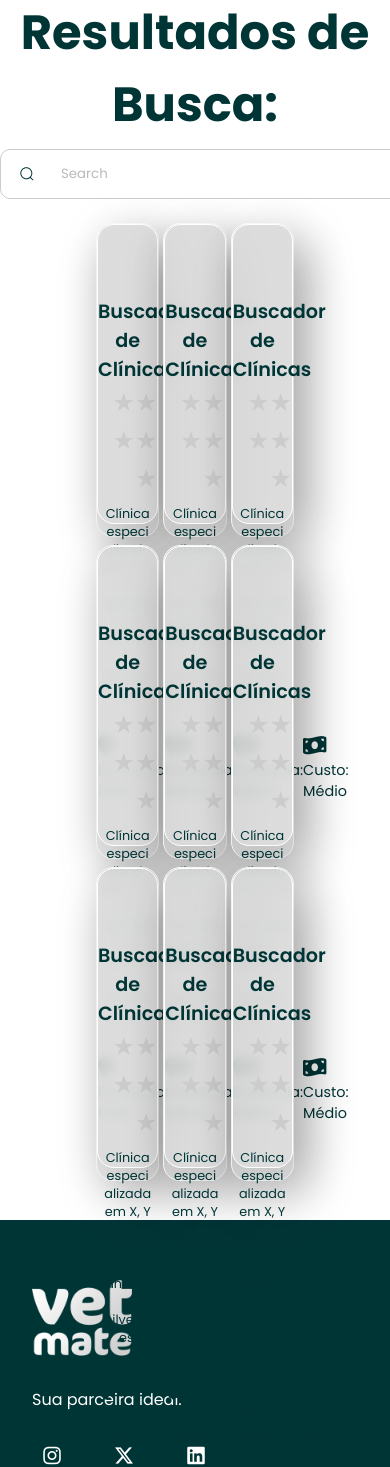
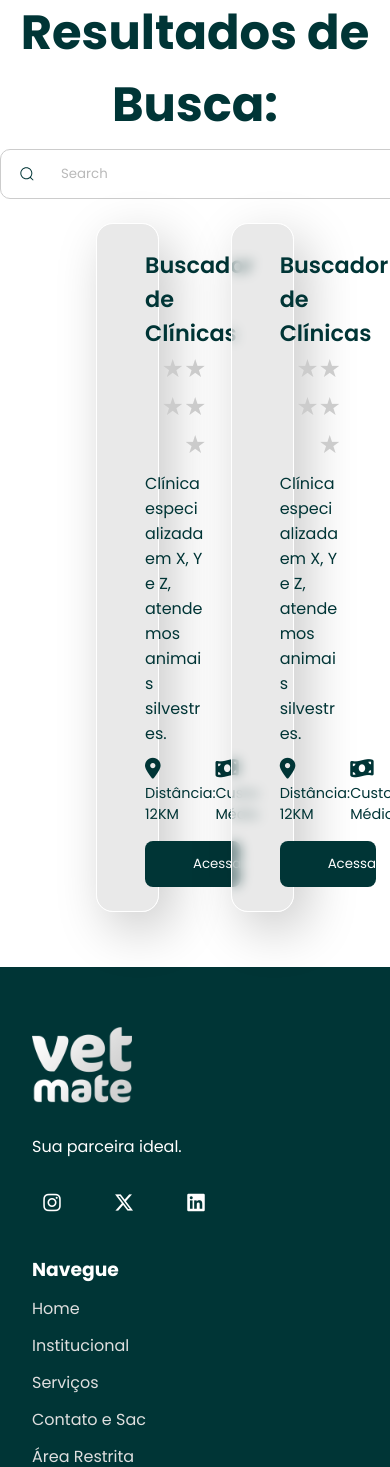
Before and after one commit to vlipe/VetMate, a PHP site: page /html/resultado.html in a window 390 px wide; the page is wider, and only the part inside the window is pictured. Shown: the part 154-1621 px from the top of that part. Run offline with PHP 8.4, Linux system fonts and the light colour scheme; some libraries are stand-ins or nearby versions.

Commit message:
inicio da responsividade da pagina "resultados"

```diff
--- a/VetMate/css/resultado.css
+++ b/VetMate/css/resultado.css
@@ -557,125 +557,13 @@
     }
 }
 
-@media screen and (max-width:730px) {
+@media (min-width:730px) and (max-width:1224px) {
 
-    #h1-1 {
-        text-align: left;
-        font-size: 1.8rem;
-        line-height: 1.2em;
-        color: #003536;
-        margin-left: 4rem;
-        margin-top: 2%;
-        margin-bottom: 10%;
+    .card-container {
+        width: 45%;
+
     }
 
-    #img-right-top {
-        margin-right: 4rem;
-        width: 35%;
-        height: 100%;
-    }
-
-    #p-1 {
-        text-align: left;
-        width: 80%;
-        word-wrap: break-word;
-        font-size: 1rem;
-        color: #003536;
-        margin-left: 4rem;
-        margin-bottom: 5%;
-    }
-
-    #h1-2 {
-        text-align: center;
-        font-size: 1.8rem;
-        color: #003536;
-        margin-left: 4rem;
-        margin-right: 4rem;
-        margin-bottom: 3%;
-    }
-
-    #p1-2 {
-        text-align: center;
-        font-size: 1rem;
-        color: #003536;
-        margin-left: 4rem;
-        margin-right: 4rem;
-        margin-bottom: 10%;
-    }
-
-    .section-2 {
-        display: grid;
-        place-items: center;
-        margin-bottom: 8%;
-    }
-
-    .card {
-        box-sizing: border-box;
-        width: 100%;
-        height: 300px;
-        margin-bottom: 20%;
-        background: #d9d9d994;
-        border: 1px solid white;
-        box-shadow: 12px 17px 51px rgba(0, 0, 0, 0.22);
-        backdrop-filter: blur(6px);
-        border-radius: 17px;
-        transition: all 0.5s;
-        color: #003536;
-    }
-
-    .card-button {
-        transform: translate(-50%, 125%);
-        width: 40%;
-        cursor: pointer;
-        border-radius: 10px;
-        border: none;
-        background-color: #003536;
-        color: #fff;
-        font-size: 1rem;
-        padding: .5rem 1rem;
-        position: absolute;
-        left: 50%;
-        bottom: 0;
-        opacity: 0;
-        transition: 0.3s ease-out;
-    }
-
-    .card:hover .card-button {
-        transform: translate(-50%, 50%);
-        opacity: 1;
-    }
-
-    .card-h3 {
-        font-weight: 600;
-        font-style: normal;
-        font-size: 1.2rem;
-        text-align: center;
-        padding-top: 3rem;
-    }
-
-    .card-img {
-        margin: auto;
-        width: 80%;
-        height: 50px;
-        border-radius: 10px;
-        background-color: #003536;
-    }
-
-    .card-p {
-        margin: auto;
-        white-space: break-word;
-        width: 80%;
-        font-weight: 400;
-        font-style: normal;
-        font-size: 0.8rem;
-        text-align: center;
-        margin-bottom: 2rem;
-    }
-
-    .card:hover {
-        border: 1px solid #003536;
-        transform: scale(1.04);
-    }
 
 }
 
--- a/VetMate/html/resultado.html
+++ b/VetMate/html/resultado.html
@@ -202,314 +202,17 @@
 
             </div>
 
-            <div class="card-container">
-
-                <div class="card">
-
-                    <div class="card-img"><img src="../imagens/fachada_centro_veterinario_-1024x576.jpg" alt=""></div>
-
-                    <div class="informacoes-card">
-                        <h3 class="card-h3">Buscador de Clínicas</h3>
-                        <div class="estrelas">
-                            <div class="rating">
-                                <input value="5" name="rating" id="star5" type="radio">
-                                <label for="star5"></label>
-                                <input value="4" name="rating" id="star4" type="radio">
-                                <label for="star4"></label>
-                                <input value="3" name="rating" id="star3" type="radio">
-                                <label for="star3"></label>
-                                <input value="2" name="rating" id="star2" type="radio">
-                                <label for="star2"></label>
-                                <input value="1" name="rating" id="star1" type="radio">
-                                <label for="star1"></label>
-                            </div>
-
-                        </div>
-                        <p class="card-p">Clínica especializada em X, Y e Z, atendemos animais silvestres.
-                        </p>
-                        <div class="detalhes">
-                            <div class="distancia">
-                                <i class="fa-solid fa-location-dot"></i>
-                                <p class="p-detalhes">Distância: 12KM</p>
-                            </div>
-                            <div class="custo">
-                                <i class="fa-solid fa-money-bill-wave"></i>
-                                <p class="p-detalhes">Custo: Médio</p>
-                            </div>
-                        </div>
-                        <a href="buscador.html"><button class="card-button">Acessar</button></a>
-
-                    </div>
-
-                </div>
-
-            </div>
 
         </div>
 
         <div id="resultados-geral" class="resultados-cards">
 
-            <div class="card-container">
-
-                <div class="card">
-
-                    <div class="card-img"><img src="../imagens/fachada_centro_veterinario_-1024x576.jpg" alt=""></div>
-
-                    <div class="informacoes-card">
-                        <h3 class="card-h3">Buscador de Clínicas</h3>
-                        <div class="estrelas">
-                            <div class="rating">
-                                <input value="5" name="rating" id="star5" type="radio">
-                                <label for="star5"></label>
-                                <input value="4" name="rating" id="star4" type="radio">
-                                <label for="star4"></label>
-                                <input value="3" name="rating" id="star3" type="radio">
-                                <label for="star3"></label>
-                                <input value="2" name="rating" id="star2" type="radio">
-                                <label for="star2"></label>
-                                <input value="1" name="rating" id="star1" type="radio">
-                                <label for="star1"></label>
-                            </div>
-
-                        </div>
-                        <p class="card-p">Clínica especializada em X, Y e Z, atendemos animais silvestres.
-                        </p>
-                        <div class="detalhes">
-                            <div class="distancia">
-                                <i class="fa-solid fa-location-dot"></i>
-                                <p class="p-detalhes">Distância: 12KM</p>
-                            </div>
-                            <div class="custo">
-                                <i class="fa-solid fa-money-bill-wave"></i>
-                                <p class="p-detalhes">Custo: Médio</p>
-                            </div>
-                        </div>
-                        <a href="buscador.html"><button class="card-button">Acessar</button></a>
-
-                    </div>
-
-                </div>
-
-            </div>
-
-            <div class="card-container">
-
-                <div class="card">
-
-                    <div class="card-img"><img src="../imagens/fachada_centro_veterinario_-1024x576.jpg" alt=""></div>
-
-                    <div class="informacoes-card">
-                        <h3 class="card-h3">Buscador de Clínicas</h3>
-                        <div class="estrelas">
-                            <div class="rating">
-                                <input value="5" name="rating" id="star5" type="radio">
-                                <label for="star5"></label>
-                                <input value="4" name="rating" id="star4" type="radio">
-                                <label for="star4"></label>
-                                <input value="3" name="rating" id="star3" type="radio">
-                                <label for="star3"></label>
-                                <input value="2" name="rating" id="star2" type="radio">
-                                <label for="star2"></label>
-                                <input value="1" name="rating" id="star1" type="radio">
-                                <label for="star1"></label>
-                            </div>
-
-                        </div>
-                        <p class="card-p">Clínica especializada em X, Y e Z, atendemos animais silvestres.
-                        </p>
-                        <div class="detalhes">
-                            <div class="distancia">
-                                <i class="fa-solid fa-location-dot"></i>
-                                <p class="p-detalhes">Distância: 12KM</p>
-                            </div>
-                            <div class="custo">
-                                <i class="fa-solid fa-money-bill-wave"></i>
-                                <p class="p-detalhes">Custo: Médio</p>
-                            </div>
-                        </div>
-                        <a href="buscador.html"><button class="card-button">Acessar</button></a>
-
-                    </div>
-
-                </div>
-
-            </div>
-
-            <div class="card-container">
-
-                <div class="card">
-
-                    <div class="card-img"><img src="../imagens/fachada_centro_veterinario_-1024x576.jpg" alt=""></div>
-
-                    <div class="informacoes-card">
-                        <h3 class="card-h3">Buscador de Clínicas</h3>
-                        <div class="estrelas">
-                            <div class="rating">
-                                <input value="5" name="rating" id="star5" type="radio">
-                                <label for="star5"></label>
-                                <input value="4" name="rating" id="star4" type="radio">
-                                <label for="star4"></label>
-                                <input value="3" name="rating" id="star3" type="radio">
-                                <label for="star3"></label>
-                                <input value="2" name="rating" id="star2" type="radio">
-                                <label for="star2"></label>
-                                <input value="1" name="rating" id="star1" type="radio">
-                                <label for="star1"></label>
-                            </div>
-
-                        </div>
-                        <p class="card-p">Clínica especializada em X, Y e Z, atendemos animais silvestres.
-                        </p>
-                        <div class="detalhes">
-                            <div class="distancia">
-                                <i class="fa-solid fa-location-dot"></i>
-                                <p class="p-detalhes">Distância: 12KM</p>
-                            </div>
-                            <div class="custo">
-                                <i class="fa-solid fa-money-bill-wave"></i>
-                                <p class="p-detalhes">Custo: Médio</p>
-                            </div>
-                        </div>
-                        <a href="buscador.html"><button class="card-button">Acessar</button></a>
-
-                    </div>
-
-                </div>
-
-            </div>
-
         </div>
 
         <div id="resultados-ultimo" class="resultados-cards">
 
-            <div class="card-container">
 
-                <div class="card">
-
-                    <div class="card-img"><img src="../imagens/fachada_centro_veterinario_-1024x576.jpg" alt=""></div>
-
-                    <div class="informacoes-card">
-                        <h3 class="card-h3">Buscador de Clínicas</h3>
-                        <div class="estrelas">
-                            <div class="rating">
-                                <input value="5" name="rating" id="star5" type="radio">
-                                <label for="star5"></label>
-                                <input value="4" name="rating" id="star4" type="radio">
-                                <label for="star4"></label>
-                                <input value="3" name="rating" id="star3" type="radio">
-                                <label for="star3"></label>
-                                <input value="2" name="rating" id="star2" type="radio">
-                                <label for="star2"></label>
-                                <input value="1" name="rating" id="star1" type="radio">
-                                <label for="star1"></label>
-                            </div>
-
-                        </div>
-                        <p class="card-p">Clínica especializada em X, Y e Z, atendemos animais silvestres.
-                        </p>
-                        <div class="detalhes">
-                            <div class="distancia">
-                                <i class="fa-solid fa-location-dot"></i>
-                                <p class="p-detalhes">Distância: 12KM</p>
-                            </div>
-                            <div class="custo">
-                                <i class="fa-solid fa-money-bill-wave"></i>
-                                <p class="p-detalhes">Custo: Médio</p>
-                            </div>
-                        </div>
-                        <a href="buscador.html"><button class="card-button">Acessar</button></a>
-
-                    </div>
-
-                </div>
-
-            </div>
-
-            <div class="card-container">
-
-                <div class="card">
-
-                    <div class="card-img"><img src="../imagens/fachada_centro_veterinario_-1024x576.jpg" alt=""></div>
-
-                    <div class="informacoes-card">
-                        <h3 class="card-h3">Buscador de Clínicas</h3>
-                        <div class="estrelas">
-                            <div class="rating">
-                                <input value="5" name="rating" id="star5" type="radio">
-                                <label for="star5"></label>
-                                <input value="4" name="rating" id="star4" type="radio">
-                                <label for="star4"></label>
-                                <input value="3" name="rating" id="star3" type="radio">
-                                <label for="star3"></label>
-                                <input value="2" name="rating" id="star2" type="radio">
-                                <label for="star2"></label>
-                                <input value="1" name="rating" id="star1" type="radio">
-                                <label for="star1"></label>
-                            </div>
-
-                        </div>
-                        <p class="card-p">Clínica especializada em X, Y e Z, atendemos animais silvestres.
-                        </p>
-                        <div class="detalhes">
-                            <div class="distancia">
-                                <i class="fa-solid fa-location-dot"></i>
-                                <p class="p-detalhes">Distância: 12KM</p>
-                            </div>
-                            <div class="custo">
-                                <i class="fa-solid fa-money-bill-wave"></i>
-                                <p class="p-detalhes">Custo: Médio</p>
-                            </div>
-                        </div>
-                        <a href="buscador.html"><button class="card-button">Acessar</button></a>
-
-                    </div>
-
-                </div>
-
-            </div>
-
-            <div class="card-container">
-
-                <div class="card">
-
-                    <div class="card-img"><img src="../imagens/fachada_centro_veterinario_-1024x576.jpg" alt=""></div>
-
-                    <div class="informacoes-card">
-                        <h3 class="card-h3">Buscador de Clínicas</h3>
-                        <div class="estrelas">
-                            <div class="rating">
-                                <input value="5" name="rating" id="star5" type="radio">
-                                <label for="star5"></label>
-                                <input value="4" name="rating" id="star4" type="radio">
-                                <label for="star4"></label>
-                                <input value="3" name="rating" id="star3" type="radio">
-                                <label for="star3"></label>
-                                <input value="2" name="rating" id="star2" type="radio">
-                                <label for="star2"></label>
-                                <input value="1" name="rating" id="star1" type="radio">
-                                <label for="star1"></label>
-                            </div>
-
-                        </div>
-                        <p class="card-p">Clínica especializada em X, Y e Z, atendemos animais silvestres.
-                        </p>
-                        <div class="detalhes">
-                            <div class="distancia">
-                                <i class="fa-solid fa-location-dot"></i>
-                                <p class="p-detalhes">Distância: 12KM</p>
-                            </div>
-                            <div class="custo">
-                                <i class="fa-solid fa-money-bill-wave"></i>
-                                <p class="p-detalhes">Custo: Médio</p>
-                            </div>
-                        </div>
-                        <a href="buscador.html"><button class="card-button">Acessar</button></a>
-
-                    </div>
-
-                </div>
-
-            </div>
+        </div>
 
         </div>
 
```
